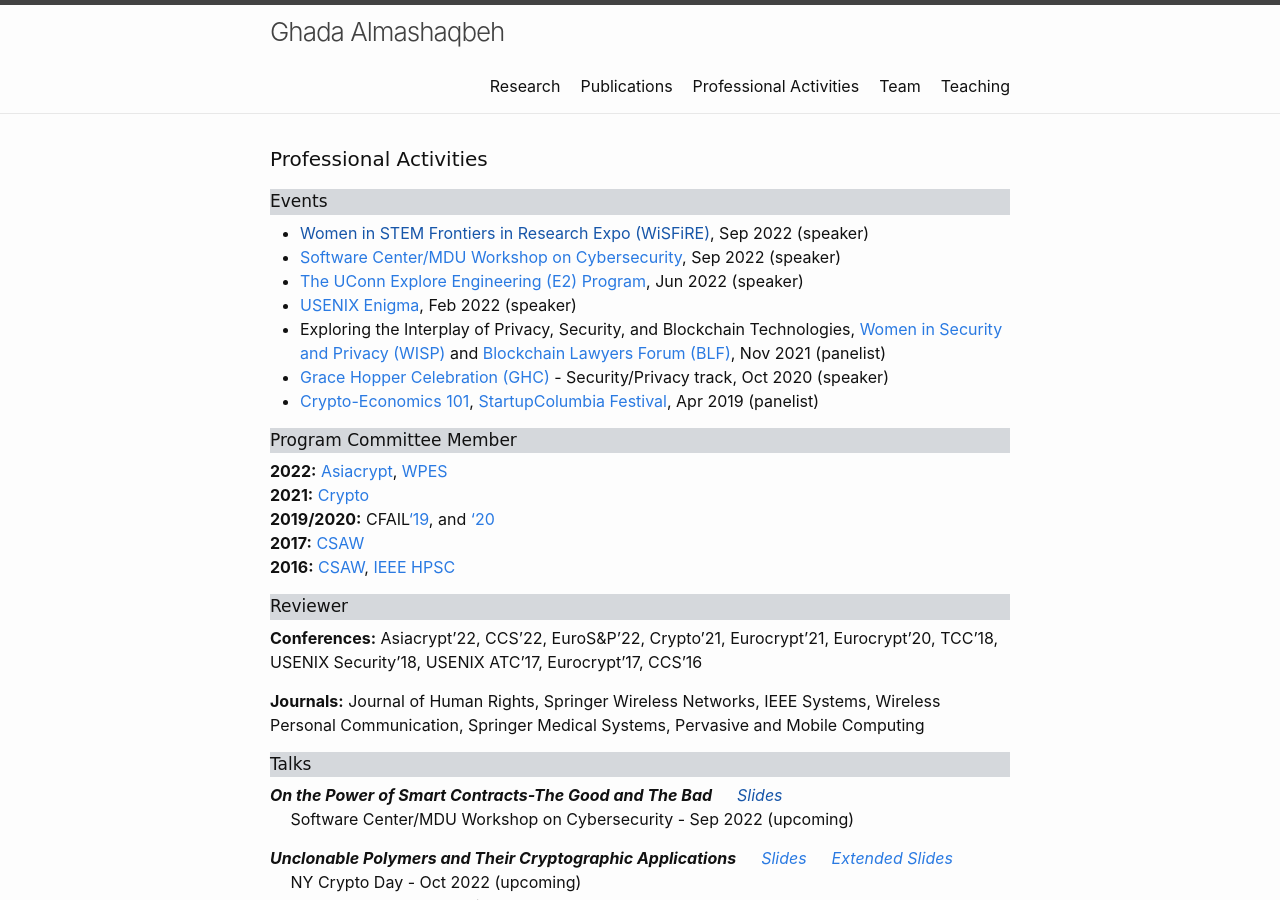
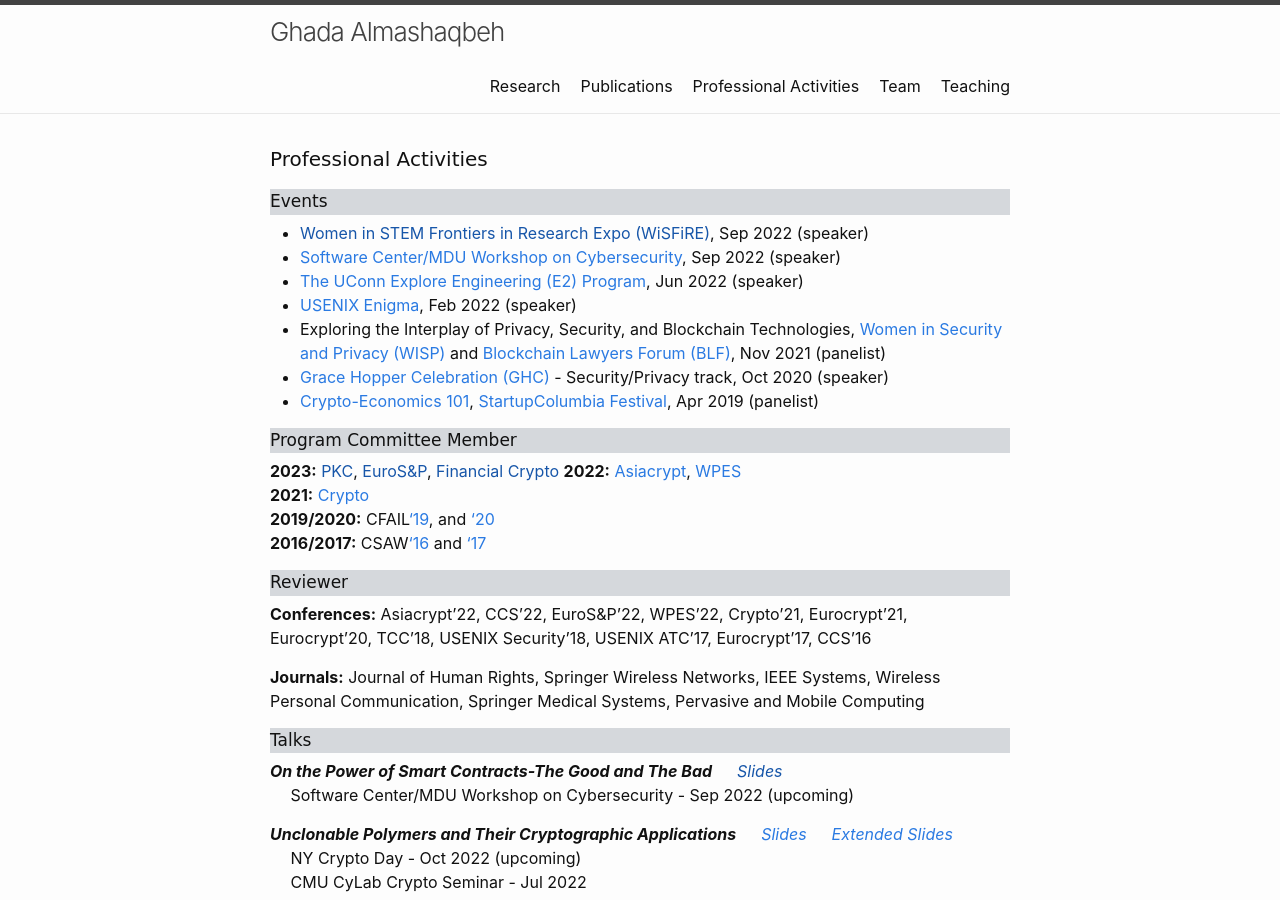
Before and after one commit to GhadaAlmashaqbeh/GhadaAlmashaqbeh.github.io, a Jekyll site: the page built from 03-talks.md, in a window 1280 px wide and 900 px high. Built offline with Jekyll 4.4.1, drawn with Linux system fonts in a browser that asks for light colours.

Commit message:
edit talks

```diff
--- a/03-talks.md
+++ b/03-talks.md
@@ -19,16 +19,16 @@
 
 <div style="font-family: 'Comic Sans MS'; font-size:17px; background-color:rgb(213, 216, 220);margin-bottom:6px;">Program Committee Member</div>
 
+**2023:** [PKC](), [EuroS&P](), [Financial Crypto]()
 **2022:** [Asiacrypt](https://asiacrypt.iacr.org/2022/), [WPES](https://arc.encs.concordia.ca/wpes22/cfp.html) <br/>
 **2021:** [Crypto](https://crypto.iacr.org/2021/) <br/>
 **2019/2020:** CFAIL['19](https://www.cfail.org/past-events), and ['20](https://www.cfail.org/cfail-2020) <br/>
-**2017:** [CSAW](https://engineering.nyu.edu/events/2017/11/09/cyber-security-awareness-week-csaw-2017) <br/>
-**2016:** [CSAW](https://engineering.nyu.edu/events/2016/11/10/csaw-16), [IEEE HPSC](https://csis.pace.edu/BigDataSecurity/BigDataSecurity2016/hpsccommittee.htm)  <br/>
+**2016/2017:** CSAW['16](https://engineering.nyu.edu/events/2016/11/10/csaw-16) and ['17](https://engineering.nyu.edu/events/2017/11/09/cyber-security-awareness-week-csaw-2017) <br/>
 
 
 <div style="font-family: 'Comic Sans MS'; font-size:17px; background-color:rgb(213, 216, 220);margin-bottom:6px;">Reviewer</div>
 
-**Conferences:** Asiacrypt'22, CCS'22, EuroS&P'22, Crypto'21, Eurocrypt'21, Eurocrypt'20, TCC'18, USENIX Security'18, USENIX ATC'17, Eurocrypt'17, CCS'16 <br/>
+**Conferences:** Asiacrypt'22, CCS'22, EuroS&P'22, WPES'22, Crypto'21, Eurocrypt'21, Eurocrypt'20, TCC'18, USENIX Security'18, USENIX ATC'17, Eurocrypt'17, CCS'16 <br/>
 
 **Journals:** Journal of Human Rights, Springer Wireless Networks, IEEE Systems, Wireless Personal Communication, Springer Medical Systems, Pervasive and Mobile Computing <br/>
 
```
